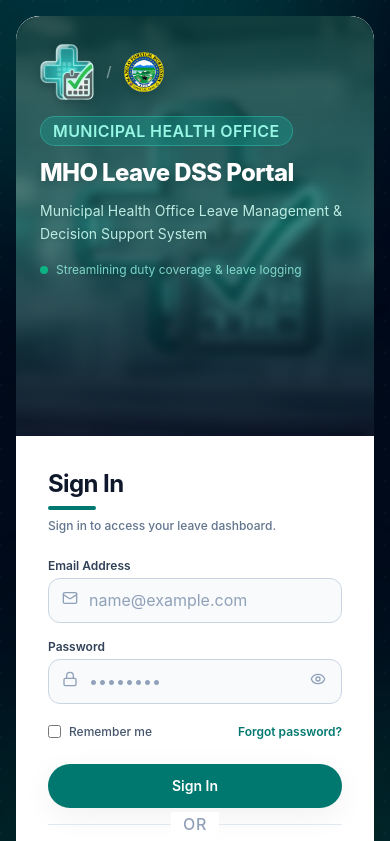
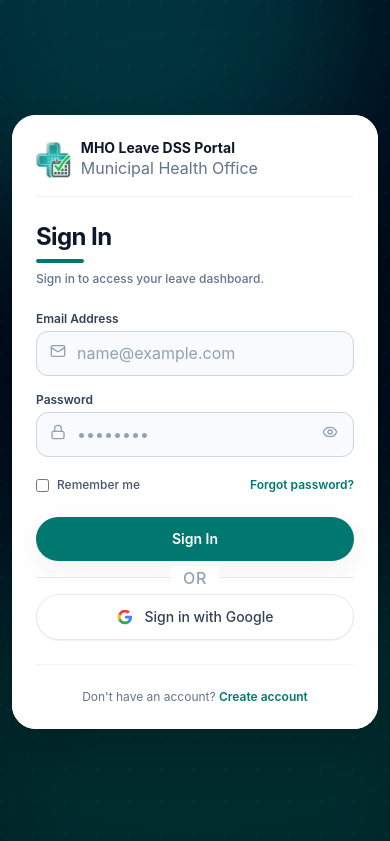
Before and after one commit to Yudobshere12/mho-dss-leave-portal, a React (Vite) app: page /login in a window 390 px wide. Shown: the top 841 px of the page. Built offline with nearby package versions, Linux system fonts and the light colour scheme; no server answers.

Commit message:
src: update LoginScreen component

```diff
--- a/src/pages/auth/LoginScreen.tsx
+++ b/src/pages/auth/LoginScreen.tsx
@@ -104,7 +104,7 @@ export const LoginScreen: React.FC = () => {
   const anyLoading = isSubmitting || isGoogleSubmitting
 
   return (
-    <div className="relative min-h-screen w-full bg-slate-950 flex flex-col justify-center items-center p-4 sm:p-6 lg:p-8 overflow-hidden">
+    <div className="relative min-h-[100dvh] w-full bg-slate-950 flex flex-col justify-center items-center p-3 sm:p-6 lg:p-8 overflow-x-hidden">
       {/* Animated Glowing / Floating Background Orbs */}
       <motion.div
         animate={{
@@ -162,8 +162,8 @@ export const LoginScreen: React.FC = () => {
         transition={{ duration: 0.6, ease: 'easeOut' }}
         className="relative z-10 w-full max-w-[1100px] rounded-3xl bg-white shadow-2xl overflow-hidden grid grid-cols-1 md:grid-cols-2"
       >
-        {/* Left Half: Visual Image Panel */}
-        <div className="relative min-h-[420px] md:min-h-[560px] overflow-hidden flex flex-col justify-start p-6 sm:p-10 text-white">
+        {/* Left Half: Visual Image Panel (Hidden on mobile below md) */}
+        <div className="relative min-h-[420px] md:min-h-[560px] overflow-hidden hidden md:flex flex-col justify-start p-6 sm:p-10 text-white">
           <div className="absolute inset-0 overflow-hidden">
             <img
               src={visualBesideLogin}
@@ -207,8 +207,17 @@ export const LoginScreen: React.FC = () => {
         </div>
 
         {/* Right Half: Sign In / Sign Up Form */}
-        <div className="p-8 sm:p-12 flex flex-col justify-between bg-white">
+        <div className="p-6 sm:p-8 md:p-12 flex flex-col justify-between bg-white w-full">
           <div>
+            {/* Mobile Header Branding (visible only on mobile below md) */}
+            <div className="flex md:hidden items-center gap-2.5 mb-6 pb-4 border-b border-slate-100">
+              <img src={mhoLogoPng} alt="MHO Logo" className="h-9 w-auto object-contain" />
+              <div>
+                <h1 className="text-sm font-bold text-slate-900 leading-tight">MHO Leave DSS Portal</h1>
+                <p className="text-3xs text-slate-500">Municipal Health Office</p>
+              </div>
+            </div>
+
             {/* Header */}
             <div className="mb-6">
               <h2 className="text-2xl font-bold text-slate-900 tracking-tight">
```
